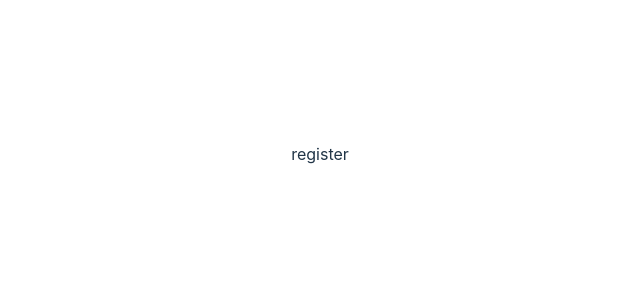
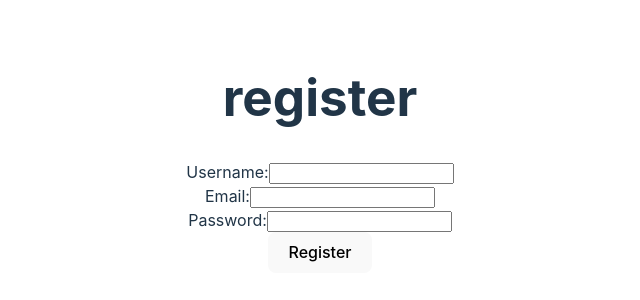
Before and after one commit to giuliainbarcelona/fitnessapp, a React (Vite) app in the folder client/: page /Register in a window 1280 px wide. Shown: the part 246-546 px from the top of the page, without its empty margins (320-960 px from the left). Built offline with nearby package versions, Linux system fonts and the light colour scheme.

Commit message:
registration done

```diff
--- a/client/package.json
+++ b/client/package.json
@@ -14,6 +14,7 @@
     "axios": "^1.7.2",
     "react": "^18.2.0",
     "react-dom": "^18.2.0",
+    "react-hook-form": "^7.51.5",
     "react-router-dom": "^6.23.1"
   },
   "devDependencies": {
--- a/client/src/pages/Register.jsx
+++ b/client/src/pages/Register.jsx
@@ -1,5 +1,98 @@
-import React from "react";
+import React, { useState } from "react";
 
 export default function register() {
-  return <div>register</div>;
+  const [username, setUsername] = useState("");
+  const [email, setEmail] = useState("");
+  const [password, setPassword] = useState("");
+  const [errors, setErrors] = useState({
+    username: "",
+    email: "",
+    password: "",
+  });
+
+  const handleUsernameChange = (e) => {
+    setUsername(e.target.value);
+    if (e.target.value === "") {
+      setErrors({ ...errors, username: "Soz, username required" });
+    } else {
+      setErrors({ ...errors, username: "" });
+    }
+  };
+
+  const handleEmailChange = (e) => {
+    setEmail(e.target.value);
+    if (e.target.value === "") {
+      setErrors({ ...errors, email: "Soz, email is required" });
+    } else {
+      setErrors({ ...errors, email: "" });
+    }
+  };
+
+  const handlePasswordChange = (e) => {
+    setPassword(e.target.value);
+    if (e.target.value === "") {
+      setErrors({ ...errors, password: "Soz, password required" });
+    } else {
+      setErrors({ ...errors, password: "" });
+    }
+  };
+
+  const onSubmit = async (e) => {
+    e.preventDefault();
+    console.log("Submit form clicked!");
+    if (errors.username || errors.email || errors.password) {
+      return;
+    }
+    const data = { username, email, password };
+    try {
+      const response = await fetch("api/auth/register", {
+        method: "POST",
+        headers: { "Content-Type": "application/json" },
+        body: JSON.stringify({ username, email, password }),
+      });
+      const responseJson = await response.json();
+      if (responseJson.message === "Yay! Successful Registration.") {
+      } else {
+        console.log("Error message");
+      }
+    } catch (err) {
+      console.error("Registration error:", err);
+    }
+  };
+
+  return (
+    <div>
+      <h1>register</h1>
+      <form onSubmit={onSubmit}>
+        <label htmlFor="username">Username:</label>
+        <input
+          type="text"
+          id="username"
+          value={username}
+          onChange={handleUsernameChange}
+        />
+        {errors.username && <span className="error">{errors.username}</span>}
+        <br />
+        <label htmlFor="email">Email:</label>
+        <input
+          type="email"
+          id="email"
+          value={email}
+          onChange={handleEmailChange}
+        />
+        {errors.email && <span className="error">{errors.email}</span>}
+        <br />
+        <label htmlFor="password">Password:</label>
+        <input
+          type="password"
+          id="password"
+          value={password}
+          onChange={handlePasswordChange}
+        />
+        {errors.password && <span className="error">{errors.password}</span>}
+        <br/>
+        <button type="Submit">Register</button>
+      </form>
+    </div>
+  );
 }
```
Also changed, not shown: client/src/pages/Login.jsx (+3 -4 lines), 1 other file (tests, documents, lock files or other folders).
